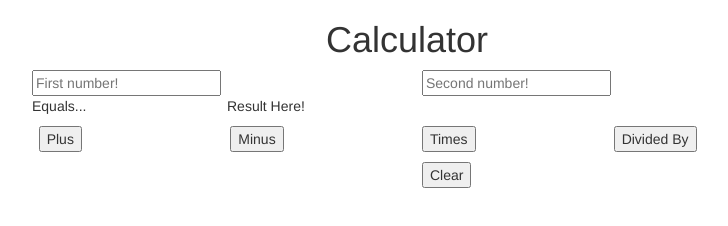
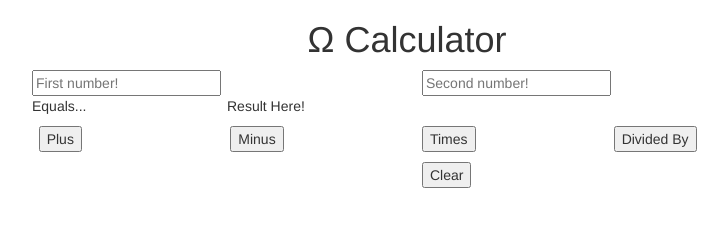
Before and after one commit to BZeise/weekend_chal_2_calculator, a website: page view/index.html in a window 1280 px wide. Shown: the whole page, without its empty margins (233-961 px from the left). Drawn offline with nearby package versions, Linux system fonts and the light colour scheme; files that its build step writes are made by us from their sources; files whose address does not match are found by name.

Commit message:
super important omega update

```diff
--- a/view/index.html
+++ b/view/index.html
@@ -14,7 +14,7 @@
     <link rel="stylesheet" href="styles/style.css">
   </head>
   <body>
-    <h1>Calculator</h1>
+    <h1>Ω Calculator</h1>
     <div class="container">
 
           <div class="row">
```
